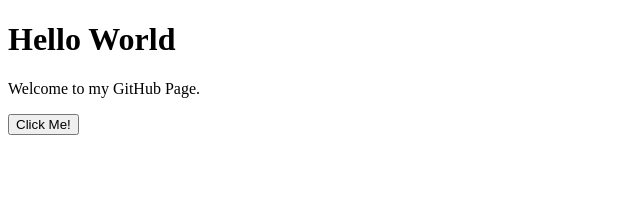
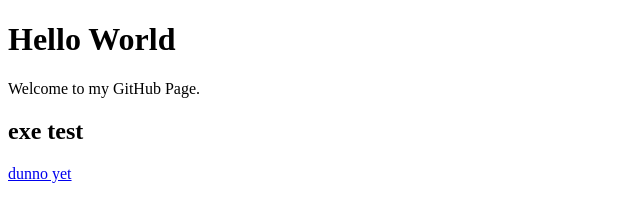
Before and after one commit to braxtonhaynie/braxtonhaynie.github.io, a plain HTML site: page index.html in a window 1280 px wide. Shown: the whole page, without its empty margins (0-640 px from the left). Drawn offline with Linux system fonts and the light colour scheme.

Commit message:
exe test

```diff
--- a/index.html
+++ b/index.html
@@ -6,8 +6,10 @@
 		<h1>Hello World</h1>
 		<p>Welcome to my GitHub Page.</p>
 
+
+		<h2>exe test</h2>
+		<a href="https://github.com/braxtonhaynie/braxtonhaynie.github.io">dunno yet</a>
+
 	</body>
 
-	 <button type="button">Click Me!</button>
-
 </html>
```
Also changed, not shown: 1 other file.
